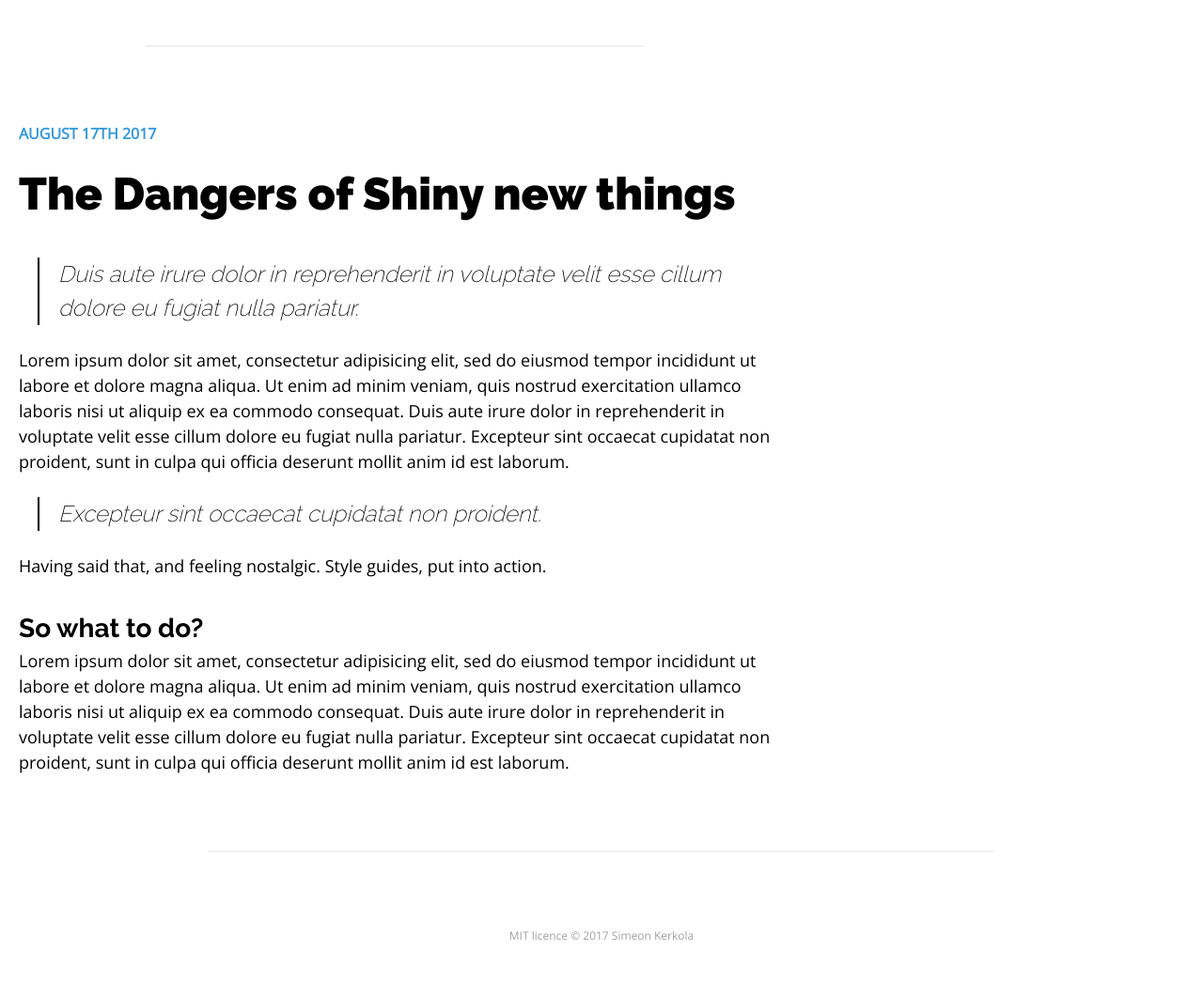
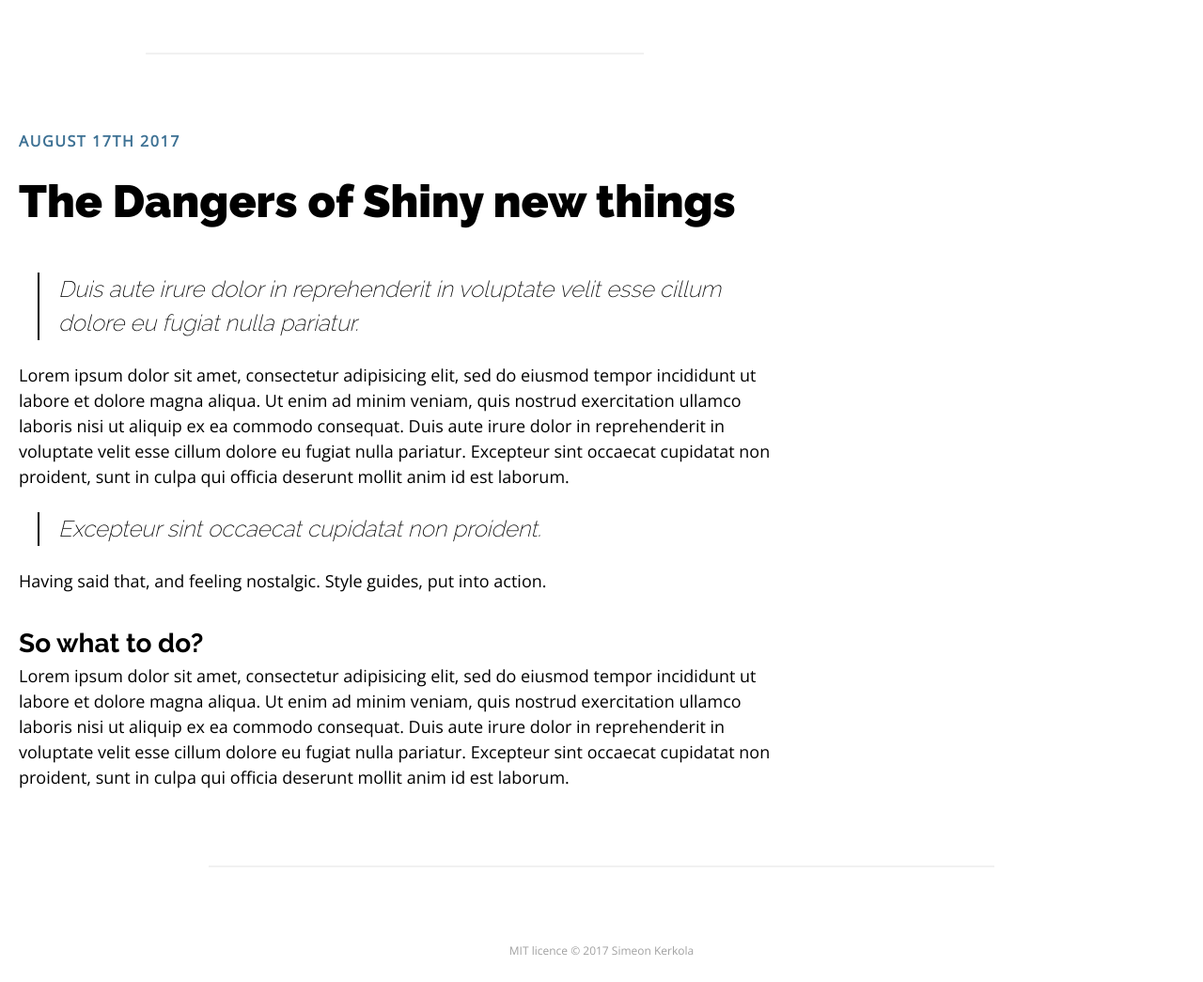
Before and after one commit to simeonkerkola/noodle-blog-ui, a plain HTML site: page index.html in a window 1280 px wide. Shown: the part 960-2005 px from the top of the page at 94% size. Drawn offline with nearby package versions, Linux system fonts and the light colour scheme.

Commit message:
Change h1 to h2 and tweak dates letter spacing and color

```diff
--- a/css/style.css
+++ b/css/style.css
@@ -1,9 +1,11 @@
 body {
   font-family: Open Sans;
-  font-weight: 300;
+  font-weight: 100;
   font-size: 18px;
   line-height: 1.5;
 }
+
+/*verdana*/
 
 .blog-container {
   max-width: 800px;
@@ -11,7 +13,7 @@ body {
   padding-top: 1.0rem;
 }
 
-h1 {
+h2 {
   font-family: Raleway;
   font-weight: 900;
   font-size: 3.0rem;
@@ -22,8 +24,9 @@ h1 {
   font-family: Open Sans;
   font-weight: 700;
   font-size: 1.0rem;
-  color: #3498db;
+  color: #3d7194;
   text-transform: uppercase;
+  letter-spacing: .1rem;
   margin: 0rem auto 1.0rem;
 }
 
@@ -67,7 +70,7 @@ hr.post-divider, hr.last-post{
 }
 
 .copyright {
-  padding: 0 .75rem 0 .75rem;
+  padding: auto .4rem auto .4rem;
   border-bottom: 1px solid transparent;
   transition: border-bottom 0.5s, color 0.5s;
   text-decoration: none;
@@ -75,7 +78,7 @@ hr.post-divider, hr.last-post{
 
 .copyright:hover {
     color: black;
-    border-bottom-color: black;
+    border-bottom-color: #a1a1a1;
 }
 /*body {
   font-family: sans-serif;
--- a/index.html
+++ b/index.html
@@ -12,7 +12,7 @@
     <div class="post">
       <p class="date">September 5th 2017</p>
 
-      <h1>About a Simple Blog platform</h1>
+      <h2>About a Simple Blog platform</h2>
 
       <blockquote cite="">
         Duis aute irure dolor in reprehenderit in voluptate velit
@@ -68,7 +68,7 @@
 
     <div class="post">
       <p class="date">August 17th 2017</p>
-      <h1>The Dangers of Shiny new things</h1>
+      <h2>The Dangers of Shiny new things</h2>
 
       <blockquote cite="">
         Duis aute irure dolor in reprehenderit in voluptate velit
```
